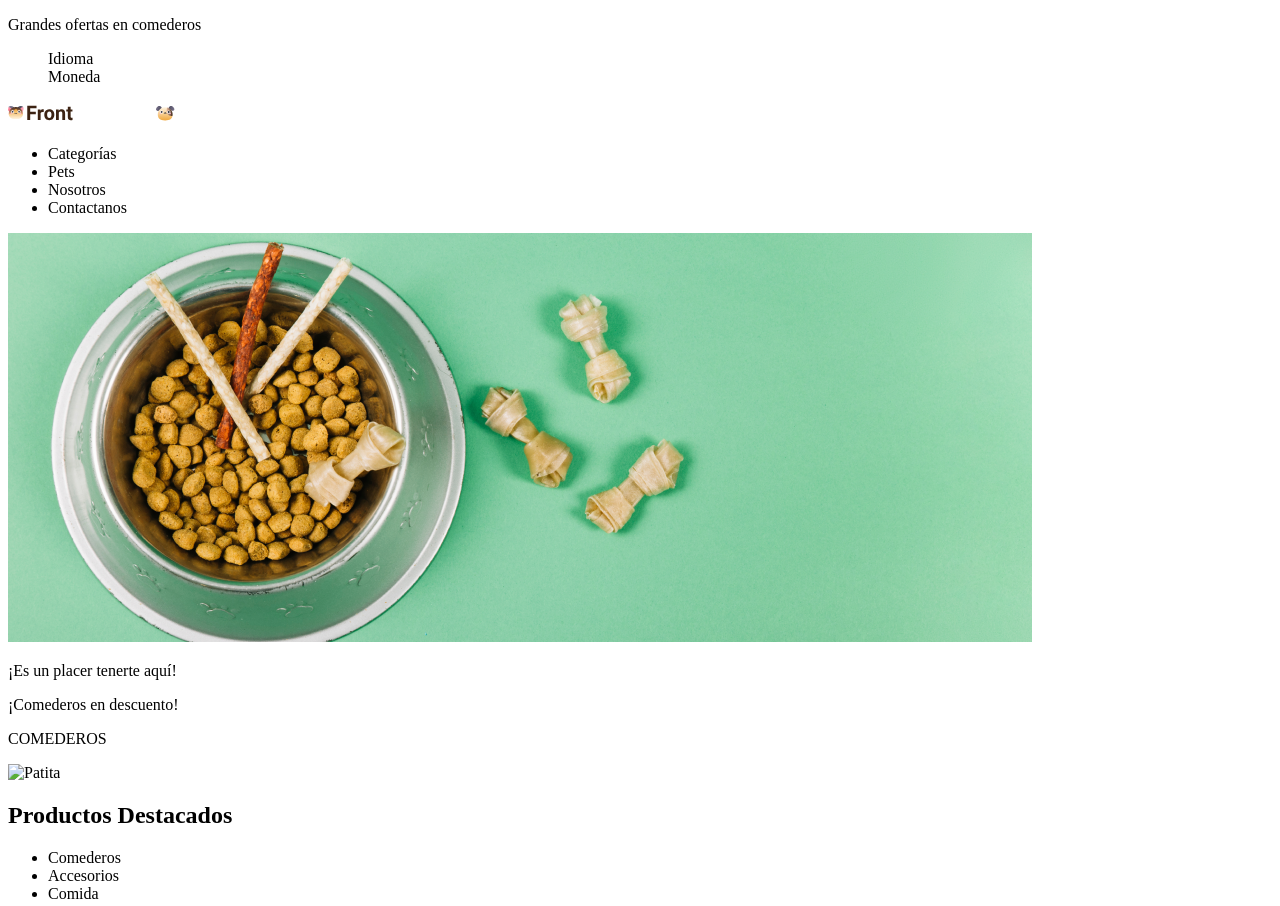
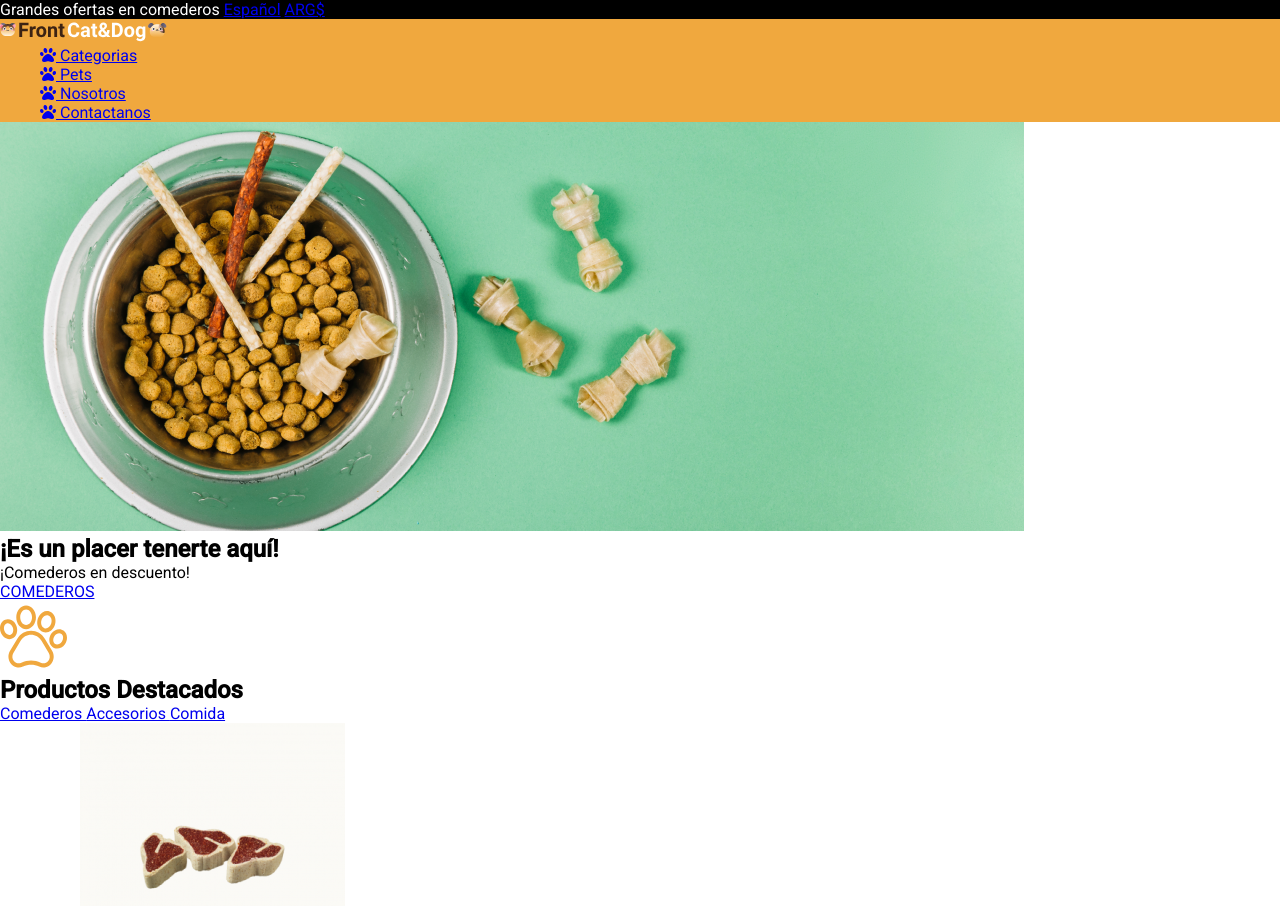
Before and after one commit to eugeniaguatelli/FrontEndI, a plain HTML site: page Petshop/root/index.html in a window 1280 px wide. Shown: the top 906 px of the page. Drawn offline with Linux system fonts and the light colour scheme.

Commit message:
Agrego css a Petshop

```diff
--- /dev/null
+++ b/Petshop/root/css/style.css
@@ -0,0 +1,21 @@
+*{
+    font-family: 'Roboto', sans-serif;
+    margin: 0pt;
+}
+.ofertas{
+    background-color: black;
+    color: white;
+}
+.menu{
+   background-color: #F0A83E;
+}
+footer{
+    background-color: #3C2313;
+    color: white;
+    margin: 5pt;
+}
+#derechos{
+    background-color: black;
+    color: white;
+    text-align: center;
+}
--- a/Petshop/root/index.html
+++ b/Petshop/root/index.html
@@ -4,43 +4,54 @@
     <meta charset="UTF-8">
     <meta http-equiv="X-UA-Compatible" content="IE=edge">
     <meta name="viewport" content="width=device-width, initial-scale=1.0">
+    <link rel="preconnect" href="https://fonts.gstatic.com">
+    <link href="https://fonts.googleapis.com/css2?family=Roboto:wght@400;500&display=swap" rel="stylesheet">
+    <link rel="stylesheet" href="https://use.fontawesome.com/releases/v5.15.2/css/all.css">
+    <link rel="stylesheet" href="css/style.css">
     <title>FrontCat&Dog</title>
 </head>
 <body>
     <header>
-        <p>Grandes ofertas en comederos
-            <ul type="none">
-                <li>Idioma</li>
-                <li>Moneda</li>
-            </ul>
-        </p>
-        <p>
+        <section class="ofertas">
+             <span>Grandes ofertas en comederos </span>
+             <span class=Idioma>
+                 <a href="#">Español</a>
+             </span>
+             <span class="moneda">
+                 <a href="#">ARG$</a>
+             </span>
+        </section>
+        <section class="menu">
+            <a href="#">
             <img src="img/Logo.svg" alt="Logo de la pagina.">
+            </a>
             <nav>
-                <ul>
-                    <li>Categorías</li>
-                    <li>Pets</li>
-                    <li>Nosotros</li>
-                    <li>Contactanos</li>
+                <ul type="none">
+                    <li> <a href="#"><i class="fas fa-paw"></i> Categorias</a></li>
+                    <li> <a href="#"><i class="fas fa-paw"></i> Pets</a></li>
+                    <li> <a href="#"> <i class="fas fa-paw"></i> Nosotros</a></li>
+                    <li> <a href="#"> <i class="fas fa-paw"></i> Contactanos</a> </li>
                 </ul>
             </nav>
-        </p>
+        </section>
     </header>
     <main>
-        <section>
-            <img src="img/Comida.png" alt="Foto del alimento.">
-            <p>¡Es un placer tenerte aquí!</p>
+        <section class="banner">
+            <img src="./img/Comida.PNG" alt="COMIDA">
+            <div>
+            <h2>¡Es un placer tenerte aquí!</h2>
+            </div>
+            <div>
             <p>¡Comederos en descuento!</p>
-            <p>COMEDEROS</p>
+            </div>
+                <a href="#">COMEDEROS</a>
         </section>
-        <section id="ProductosDestacados">
-            <img src="img/pawprint.svg" alt="Patita">
+        <section class="ProductosDestacados">
+            <img src="img/pawprint 1.svg" alt="Patita">
             <h2>Productos Destacados</h2>
-            <ul>
-                <li>Comederos</li>
-                <li>Accesorios</li>
-                <li>Comida</li>
-            </ul>
+                <span> <a href="#"> Comederos </a></span>
+                <span> <a href="#"> Accesorios </a></span>
+                <span> <a href="#"> Comida </a></span>
             <ul type="none">
                 <li><ul type="none">
                     <li><img src="img/churrasquito.png" alt="Churrasquito"></li>
@@ -61,7 +72,14 @@
         </section>
     </main>
     <footer>
-        <p>Todos los derechos reservados Front End</p>
+        <section class="contactos" >
+        <ul type="none">
+            <li> <img src="./img/localizacion.png" alt="iconoloc"> Localidad </li>
+            <li> <img src="./img/telefono.png" alt="iconotel"> Teléfono </li>
+            <li> <img src="./img/correo.png" alt="iconocorreo"> Correo </li>
+        </ul>
+        </section>
+        <p id="derechos">Todos los derechos reservados Front End</p>
     </footer>
 </body>
 </html>
```
Also changed, not shown: Petshop/root/img/correo.png (added), Petshop/root/img/localizacion.png (added), Petshop/root/img/telefono.png (added), 2 other files.
